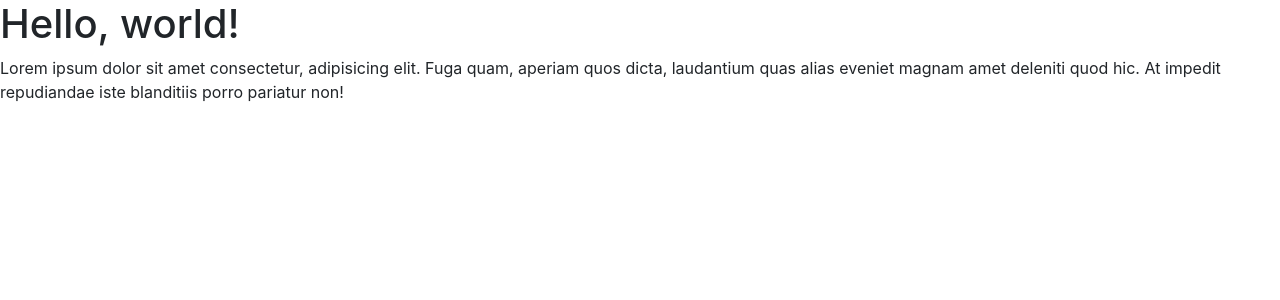
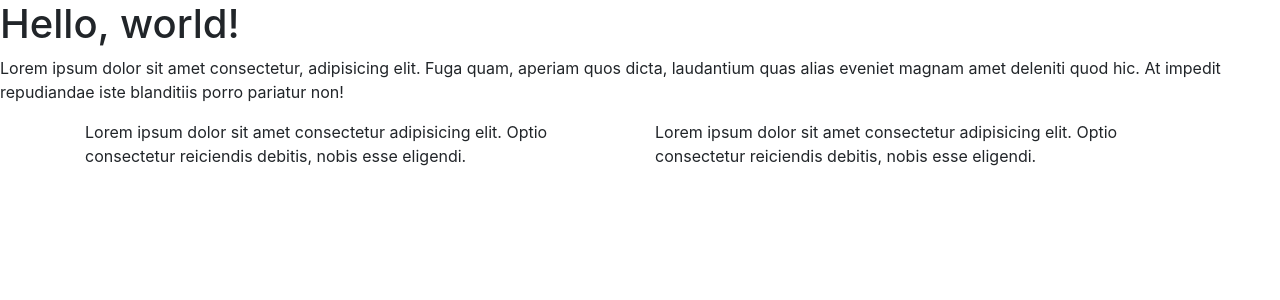
Before and after one commit to alwanof/labofo, a PHP site: page / in a window 1280 px wide. Shown: the top 300 px of the page. Run offline with PHP 8.4, Linux system fonts and the light colour scheme.

Commit message:
first frm akkam

```diff
--- a/index.php
+++ b/index.php
@@ -17,7 +17,18 @@
     <h1>Hello, world!</h1>
     <p>Lorem ipsum dolor sit amet consectetur, adipisicing elit. Fuga quam, aperiam quos dicta, laudantium quas alias
         eveniet magnam amet deleniti quod hic. At impedit repudiandae iste blanditiis porro pariatur non!</p>
-
+    <div class="container">
+        <div class="row">
+            <div class="col">
+                Lorem ipsum dolor sit amet consectetur adipisicing elit. Optio consectetur reiciendis debitis, nobis
+                esse eligendi.
+            </div>
+            <div class="col">
+                Lorem ipsum dolor sit amet consectetur adipisicing elit. Optio consectetur reiciendis debitis, nobis
+                esse eligendi.
+            </div>
+        </div>
+    </div>
     <!-- Optional JavaScript -->
     <!-- jQuery first, then Popper.js, then Bootstrap JS -->
     <script src="https://code.jquery.com/jquery-3.3.1.slim.min.js"
```
